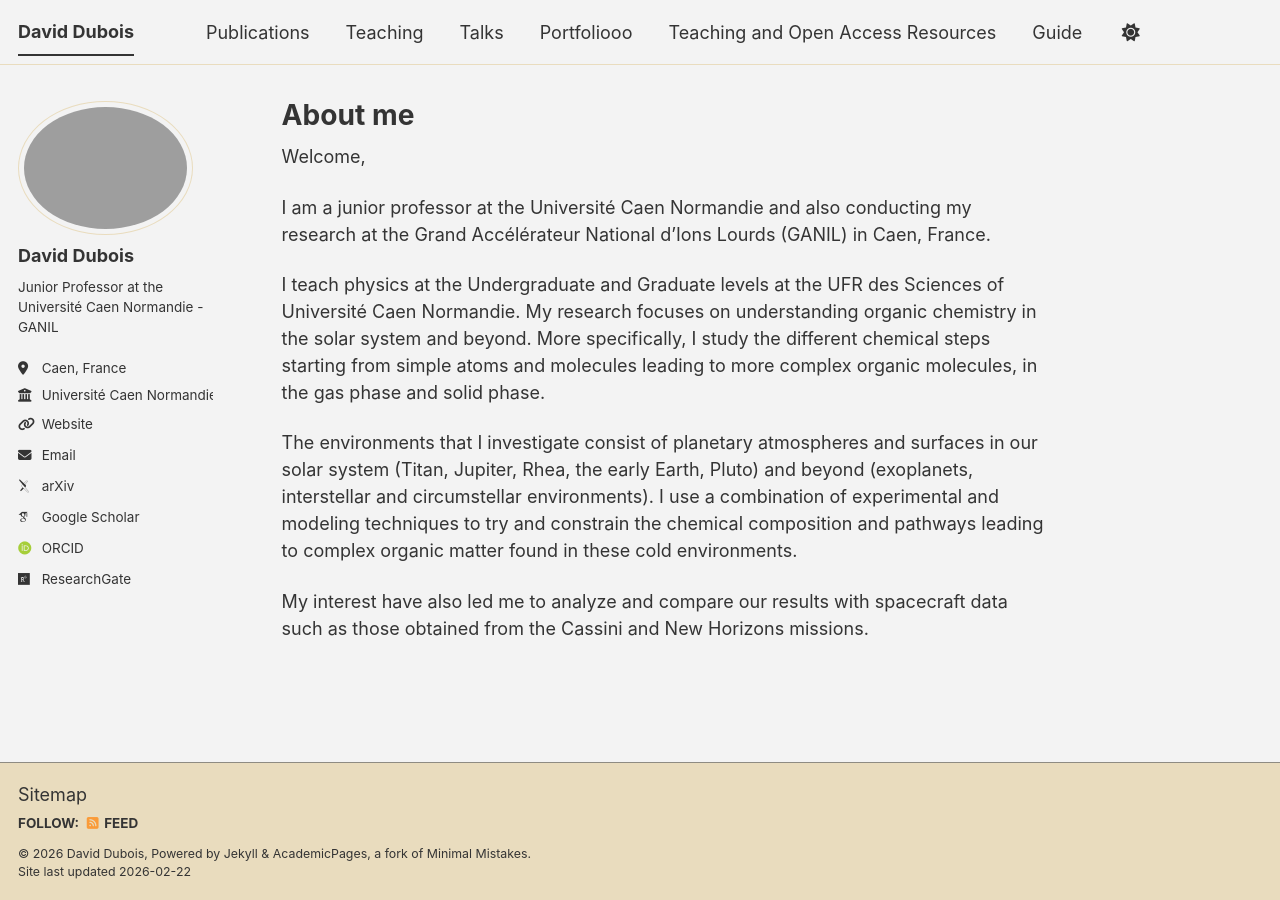
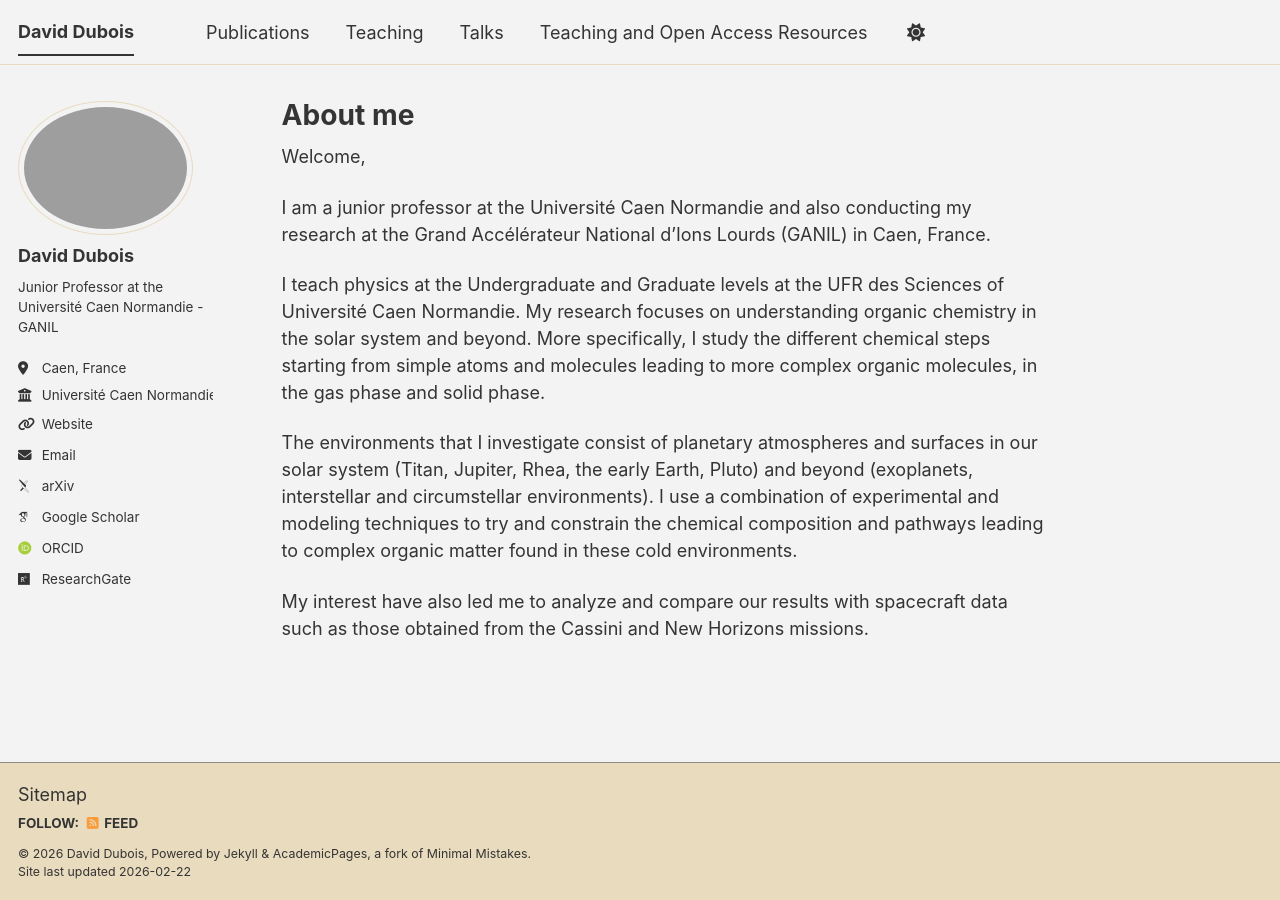
Before and after one commit to daviddubois5/daviddubois, a Jekyll site: the page built from _pages/about.md, in a window 1280 px wide. Built offline with Jekyll 4.4.1, drawn with Linux system fonts in a browser that asks for light colours; some web fonts are replaced; a script bundle is joined from its source files by our own code; library files that are not in the unit come from our copies.

Commit message:
Update navigation.yml

```diff
--- a/_data/navigation.yml
+++ b/_data/navigation.yml
@@ -17,14 +17,8 @@ main:
   - title: "Talks"
     url: /talks/
 
-  - title: "Portfoliooo"
-    url: /portfolio/
-
   - title: "Teaching and Open Access Resources"
     url: /cv/
 
   # - title: "CV"
   #   url: /cv-json/
-
-  - title: "Guide"
-    url: /markdown/
```
